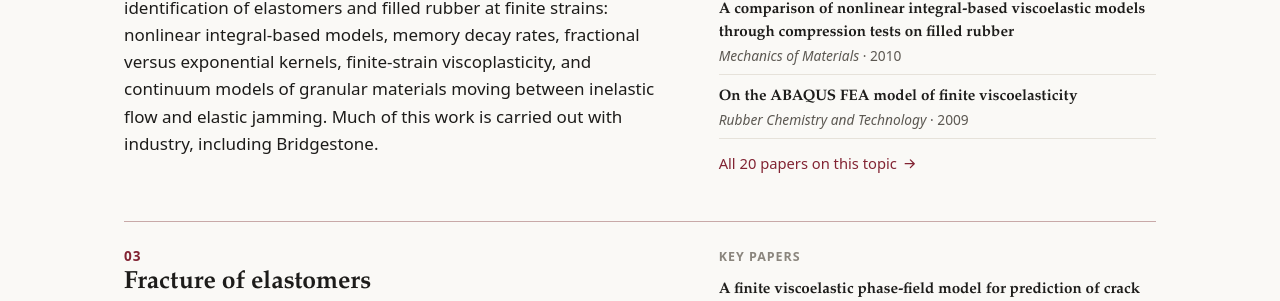
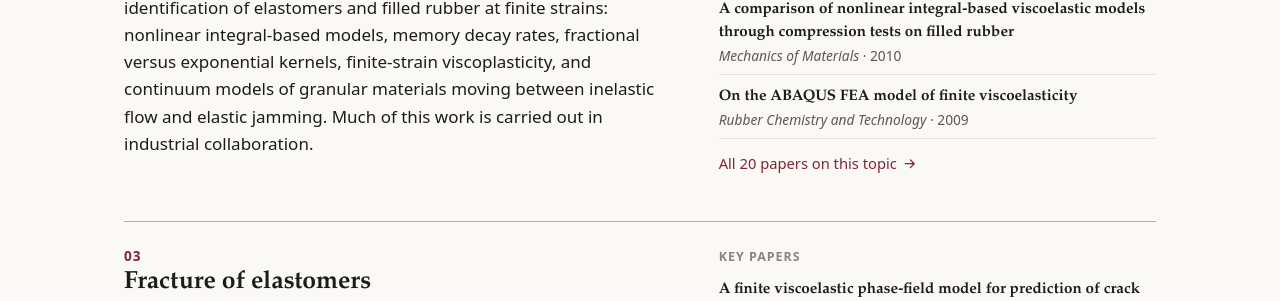
Before and after one commit to jciambella/jciambella.github.com, a Jekyll site: the page built from research.html, in a window 1280 px wide and 1400 px high, scrolled down 640 px. Shown: the part 291-592 px from the top of the window. Built offline with Jekyll 4.4.1, drawn with Linux system fonts in a browser that asks for light colours; some of the changed text lies outside the part shown.

Commit message:
Anonymise industrial partners; drop Bristol co-supervised PhDs
Co-authored-by: copilot-swe-agent[bot] <198982749+Copilot@users.noreply.github.com>

```diff
--- a/_data/cv.yml
+++ b/_data/cv.yml
@@ -5,8 +5,8 @@ bio: >-
   the Department of Structural and Geotechnical Engineering at Sapienza
   University of Rome. He received his PhD in Structural Engineering from
   Sapienza in 2010, with a thesis on the experimental testing and nonlinear
-  viscoelastic modelling of filled rubber developed with Bridgestone Technical
-  Centre Europe, which received the Sapienza Doctoral Award for the best PhD
+  viscoelastic modelling of filled rubber developed in industrial
+  collaboration, which received the Sapienza Doctoral Award for the best PhD
   dissertation in Engineering. He was Lecturer in Composites Engineering at the
   University of Bristol (2012–2013) and a Visiting Fellow there until 2017. His
   research addresses the finite-strain mechanics of soft dissipative solids –
--- a/_data/news.yml
+++ b/_data/news.yml
@@ -10,7 +10,7 @@
   text: "The **Deep Rheological Element**, a neural network inside a thermodynamically consistent rheological model, is out in *Mechanics of Materials*."
 
 - date: "2025"
-  text: "New project with **Leonardo S.p.A.** on magnetorheological elastomers for vibration damping and digital twins of commercial dampers."
+  text: "New industrial collaboration on magnetorheological elastomers for vibration damping and digital twins of commercial dampers."
 
 - date: "2025"
   text: "F. Califano completed the PhD on neural and finite-strain viscoelastic models."
--- a/_data/people.yml
+++ b/_data/people.yml
@@ -23,9 +23,5 @@ cosupervised:
   - name: "M. Ruggieri"
     role: "PhD 2022, Università Roma Tre"
     topic: "Magneto-viscoelastic laminates"
-  - name: "E. Eckstein"
-    role: "PhD 2016, University of Bristol (with P.M. Weaver)"
-  - name: "S. White"
-    role: "PhD 2016, University of Bristol (with P.M. Weaver)"
 
 theses: "More than 30 BSc and MSc theses supervised."
--- a/_data/projects.yml
+++ b/_data/projects.yml
@@ -2,12 +2,12 @@
 
 - role: PI
   years: "2025 – present"
-  funder: "Leonardo S.p.A."
+  funder: "Industrial collaboration"
   title: "Magnetorheological elastomers for vibration damping and a digital twin of commercial dampers"
 
 - role: PI
   years: "2023"
-  funder: "Leonardo S.p.A."
+  funder: "Industrial collaboration"
   title: "Magnetorheological materials"
 
 - role: PI
@@ -22,7 +22,7 @@
 
 - role: PI
   years: "2022 – 2025"
-  funder: "Bridgestone Europe NV/SA"
+  funder: "Industrial collaboration"
   title: "Nonlinear viscoelastic constitutive models for rubber and numerical routines for their identification and finite-element simulation"
 
 - role: PI
--- a/_data/topics.yml
+++ b/_data/topics.yml
@@ -22,7 +22,7 @@
     models, memory decay rates, fractional versus exponential kernels,
     finite-strain viscoplasticity, and continuum models of granular materials
     moving between inelastic flow and elastic jamming. Much of this work is
-    carried out with industry, including Bridgestone.
+    carried out in industrial collaboration.
 
 - key: fracture
   title: "Fracture of elastomers"
@@ -50,7 +50,7 @@
     Theories of magneto-elastic rods and nanorods derived by rigorous dimension
     reduction, form-finding of soft magneto-elastic actuators, magneto-induced
     fibre remodelling, magneto-viscoelastic laminates, and magnetorheological
-    elastomers for vibration damping, developed with Leonardo S.p.A.
+    elastomers for vibration damping, developed in industrial collaboration.
 
 - key: shm
   title: "Structural identification and monitoring"
--- a/index.html
+++ b/index.html
@@ -22,7 +22,7 @@ jsonld: true
       networks inside thermodynamically admissible rheological models, implemented in an
       open-source finite-element framework built on FEniCSx, and develops viscoelastic
       phase-field models of rate-dependent fracture in elastomers. I work closely with
-      industry, including Bridgestone and Leonardo.
+      industry, through industrial collaborations.
     </p>
     {% include profile-links.html %}
   </div>
```
